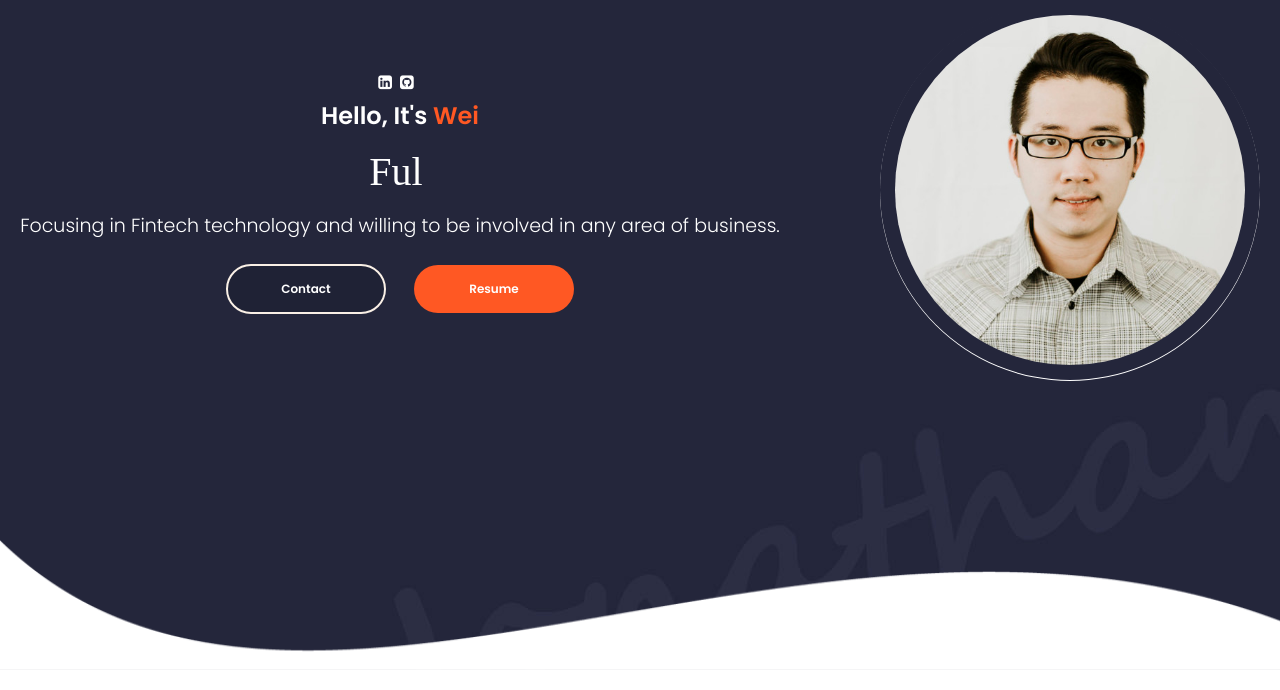
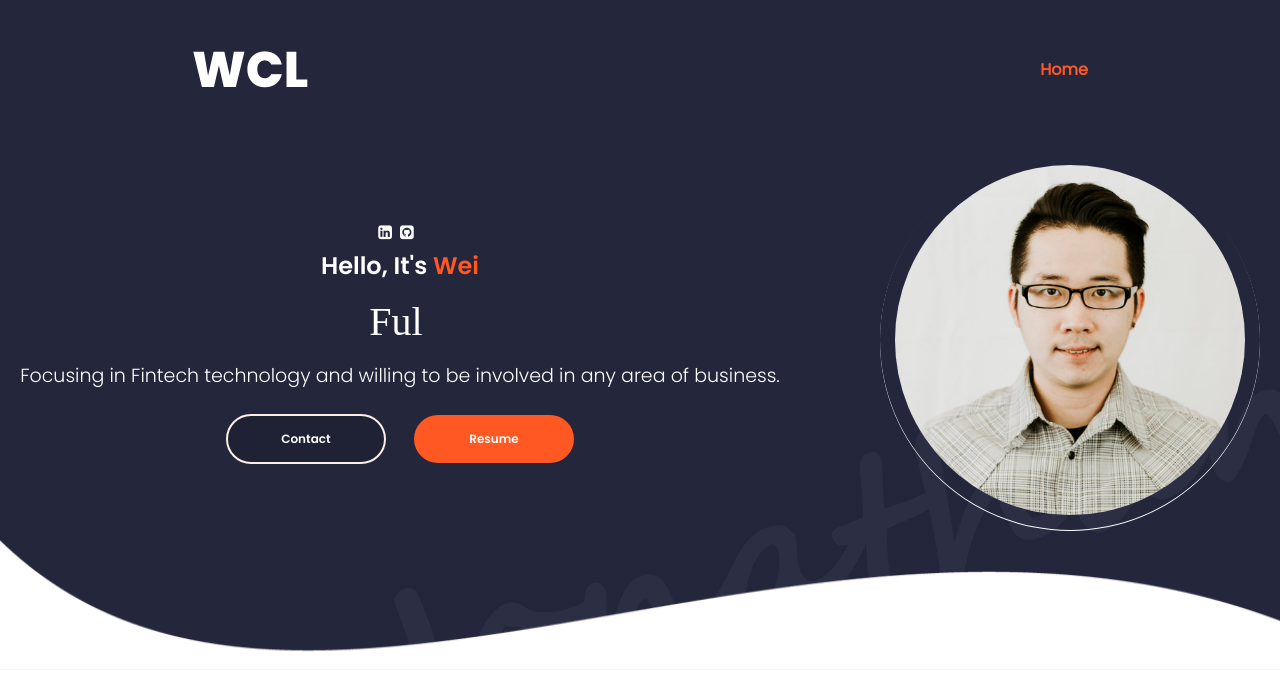
Before and after one commit to itswcl/WCL_Portfolio, a React (Create React App) app in the folder client/: page / in a window 1280 px wide. Shown: the top 690 px of the page. Built offline with nearby package versions, Linux system fonts and the light colour scheme; a web font is replaced by a local one.

Commit message:
update and install needed package

```diff
--- a/client/package.json
+++ b/client/package.json
@@ -3,6 +3,11 @@
   "version": "0.1.0",
   "private": true,
   "dependencies": {
+    "@fortawesome/fontawesome-svg-core": "^6.1.0",
+    "@fortawesome/free-brands-svg-icons": "^6.1.0",
+    "@fortawesome/free-regular-svg-icons": "^6.1.0",
+    "@fortawesome/free-solid-svg-icons": "^6.1.0",
+    "@fortawesome/react-fontawesome": "^0.1.18",
     "@testing-library/jest-dom": "^5.16.2",
     "@testing-library/react": "^12.1.4",
     "@testing-library/user-event": "^13.5.0",
--- /dev/null
+++ b/client/src/Components/Home/Header/Header.css
@@ -0,0 +1,103 @@
+.header-container {
+    display: flex;
+    justify-content: center;
+    height: 140px;
+    color: var(--white);
+}
+
+.header-parent {
+    display: flex;
+    align-items: center;
+    justify-content: space-between;
+    height: 100%;
+    width: 70%;
+    color: var(--white)
+}
+
+.header-logo {
+    font-size: 50px;
+    font-family: "Poppins ExtraBold";
+    color: var(--white);
+}
+
+.header-options {
+    display: flex;
+    align-items: center;
+}
+
+.header-option {
+    font-size: 16px;
+    cursor: pointer;
+    font-weight: 600;
+}
+
+.header-hamburger {
+    display: none;
+    color: var(--white);
+}
+
+.header-option-separator {
+    margin: 0 50px 0 0;
+    color: var(--white);
+}
+
+.selected-header-option {
+    color: #ff5823;
+}
+
+/* size of ipad pro */
+@media only screen and (max-width: 1110px) {
+    .header-parent {
+        width: 80%;
+    }
+}
+
+@media only screen and (max-width: 970px) {
+    .header-hamburger {
+        display: block;
+    }
+
+    .header-parent {
+        width: 100%;
+        padding: 0 40px;
+        position: relative;
+    }
+
+    .header-options {
+        display: flex;
+        flex-direction: column;
+        position: absolute;
+        left: -100%;
+        top: 0px;
+        height: 100vh;
+        width: 100%;
+        justify-content: space-around;
+        background-color: #1f2235;
+        z-index: 1000;
+        opacity: 0.8;
+        transition: all 0.8s ease-out;
+    }
+
+    .header-option-separator {
+        margin: 0;
+    }
+
+    .selected-header-option {
+        color: var(--white);
+    }
+
+    .header-option {
+        color: var(--white);
+    }
+
+    .header-hamburger-bars {
+        font-size: 30px;
+        cursor: pointer;
+        color: var(--white);
+    }
+
+    .show-hamburger-options {
+        left: 0;
+        opacity: 1;
+    }
+}
--- /dev/null
+++ b/client/src/Components/Home/Header/Header.js
@@ -0,0 +1,76 @@
+import React, { useState } from 'react'
+import { TOTAL_SCREENS, GET_SCREEN_INDEX } from '../../../utilities/commonUtils'
+import ScrollService from '../../../utilities/ScrollService'
+import { faBars } from '@fortawesome/free-solid-svg-icons'
+import { FontAwesomeIcon } from '@fortawesome/react-fontawesome'
+import './Header.css'
+
+const Header = () => {
+    const [selectedScreen, setSelectedScreen] = useState(0)
+    const [showHeaderOptions, setShowHeaderOptions] = useState(false)
+
+    const updateCurrentScreen = (currentScreen) => {
+        if (!currentScreen || !currentScreen.screenInView) return;
+
+        let screenIdx = GET_SCREEN_INDEX(currentScreen.screenInView);
+        if (screenIdx < 0) return;
+    }
+    let currentScreenSubscription = ScrollService.currentScreenBroadCaster.subscribe(updateCurrentScreen)
+
+    const getHeaderOptions = () => {
+        return (
+            TOTAL_SCREENS.map((Screen, i) => (
+                <div key={Screen.screen_name} className={getHeaderOptionsClasses(i)}
+                    onClick={() => switchScreen(i, Screen)}>
+                    <span>{Screen.screen_name}</span>
+                </div>
+            ))
+        )
+    }
+
+    const getHeaderOptionsClasses = (index) => {
+        let classes = "header-option ";
+        if (index < TOTAL_SCREENS.length - 1) classes += "header-option-seperator ";
+
+        if (selectedScreen === index) classes += "selected-header-option ";
+
+        return classes;
+    };
+
+    const switchScreen = (index, screen) => {
+        let screenComponent = document.getElementById(screen.screen_name);
+        if (!screenComponent) return;
+
+        screenComponent.scrollIntoView({ behavior: 'smooth' })
+        setSelectedScreen(index);
+        setShowHeaderOptions(false);
+    }
+
+    return (
+        <div>
+            <div className='header-container' onClick={() => setShowHeaderOptions(!showHeaderOptions)}>
+                <div className='header-parent'>
+
+                    <div className='header-hamburger' onClick={() => setShowHeaderOptions(!showHeaderOptions)}>
+                        <FontAwesomeIcon className='header-hamburger-bars' icon={faBars} />
+                    </div>
+
+                    <div className='header-logo'>
+                        <span>WCL</span>
+                    </div>
+
+                    <div className={
+                        showHeaderOptions
+                            ? "header-options show-hamburger-options"
+                            : "header-options"
+                    }>
+                        {getHeaderOptions()}
+                    </div>
+
+                </div>
+            </div>
+        </div>
+    )
+}
+
+export default Header
--- a/client/src/Components/Home/Home.js
+++ b/client/src/Components/Home/Home.js
@@ -1,11 +1,13 @@
 import React from 'react'
 import Profile from './Profile/Profile'
 import Footer from './Footer/Footer'
+import Header from './Header/Header'
 import './Home.css'
 
 const Home = () => {
     return (
         <div className='home-container'>
+            <Header />
             <Profile />
             <Footer />
         </div>
```
Also changed, not shown: 1 other file (tests, documents, lock files or other folders).
